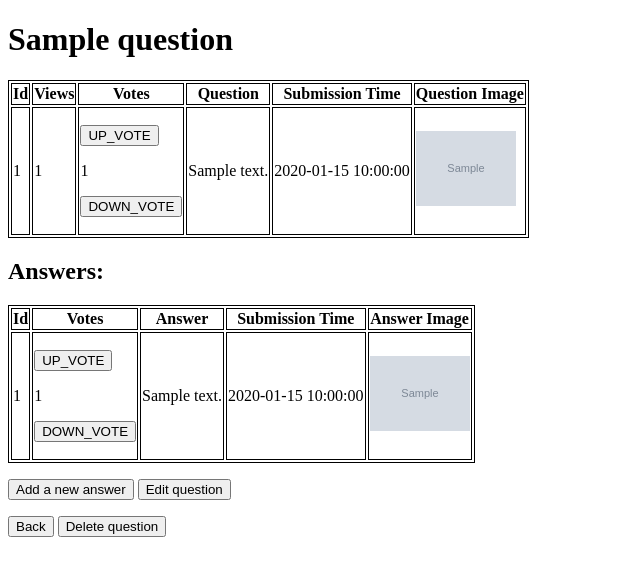
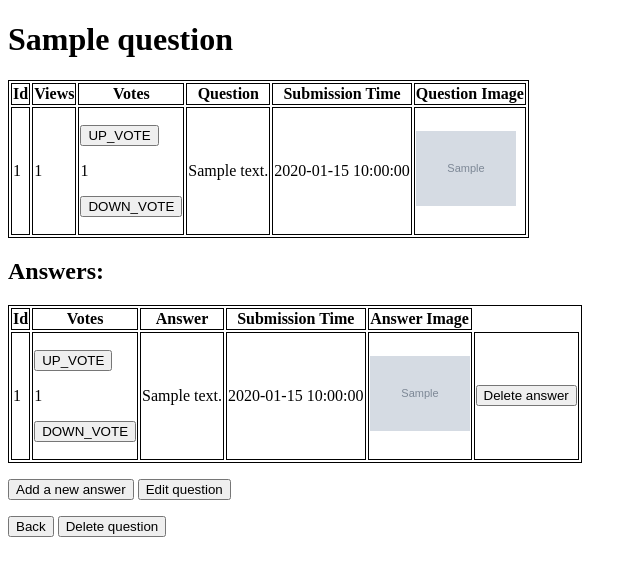
Before and after one commit to JohnnieSurdi/ASKMate, a Flask app: template templates/display_question_and_answers.html in a window 1280 px wide. Shown: the top 576 px of the page, without its empty margins (0-640 px from the left). Run offline with Flask 2, Linux system fonts and the light colour scheme; the template is opened without the code that fills it: most values are stand-ins (such as "Sample title", 1, 10 or a date in 2020); grey boxes marked "Sample" are stand-in pictures.

Commit message:
Add button to delete the answer

```diff
--- a/templates/display_question_and_answers.html
+++ b/templates/display_question_and_answers.html
@@ -69,6 +69,9 @@
                     <img src="/static/uploads/{{ answer['image'] }}" width="100" hight="100">
                 </td>
                 {% endif %}
+                <td>
+                    <p><a href="/answer/{{ answer['id'] }}/delete"><button>Delete answer</button></a></p>
+                </td>
             </tr>
             {% endfor %}
         </table>
```
